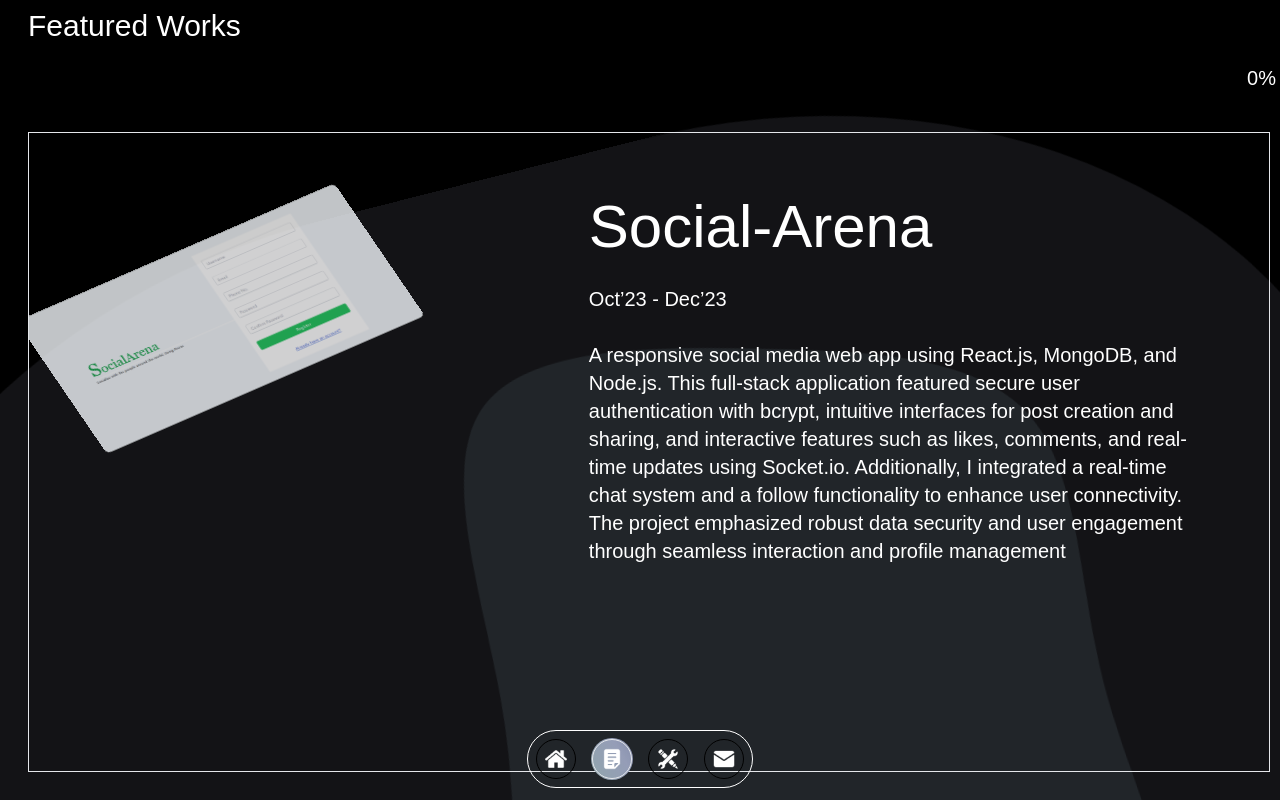
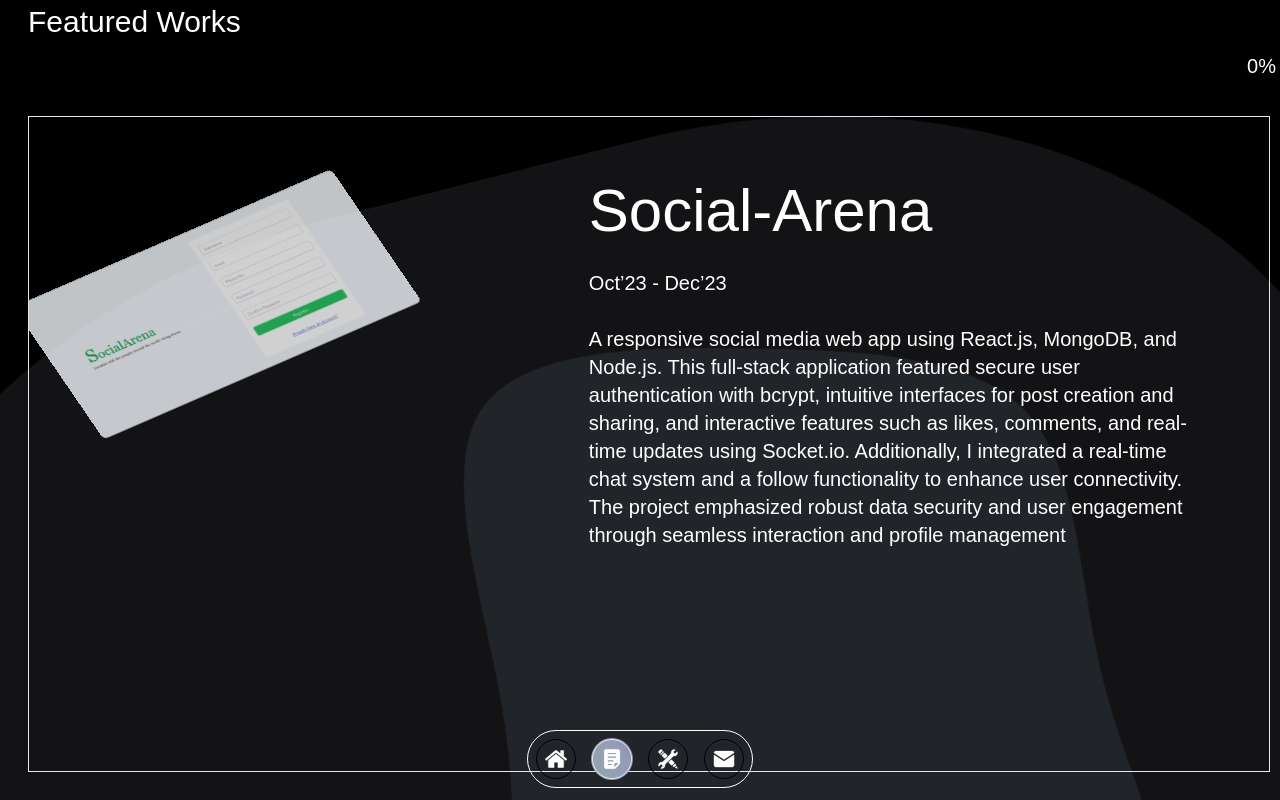
Before and after one commit to NotGyashu/Updated-Portfolio, a React (Create React App) app: page /projects in a window 1280 px wide. Built offline with nearby package versions, Linux system fonts and the light colour scheme; the HTML template or start-up script is replaced by a standard one; a web font is replaced by a local one.

Commit message:
fixed project comp

```diff
--- a/src/components/projects.js
+++ b/src/components/projects.js
@@ -38,7 +38,7 @@
   }, []);
 
   return (
-    <div className="h-screen overflow-hidden  no-scrollbar w-full text-white box-border flex flex-col lg:gap-3 md:gap-2 sm:gap-1 relative">
+    <div className="h-screen overflow-hidden  no-scrollbar w-full text-white box-border flex flex-col lg:gap-2 md:gap-1  relative">
       <Inner />
       <div
         className="z-30   absolute border border-white bottom-3 left-[50%] translate-x-[-50%] lg:px-2 lg:py-1 px-3 rounded-full"
@@ -71,7 +71,7 @@
 
         />
       )}
-      <div className="text-xl md:text-2xl lg:text-3xl px-1 md:px-4 lg:px-7 lg:py-2 py-1  Panchang-font font-light">
+      <div className="text-xl md:text-2xl lg:text-3xl px-1 md:px-4 lg:px-7 lg:py-1  Panchang-font font-light">
         <span
           onMouseEnter={() => {
             setHover3(true);
```
